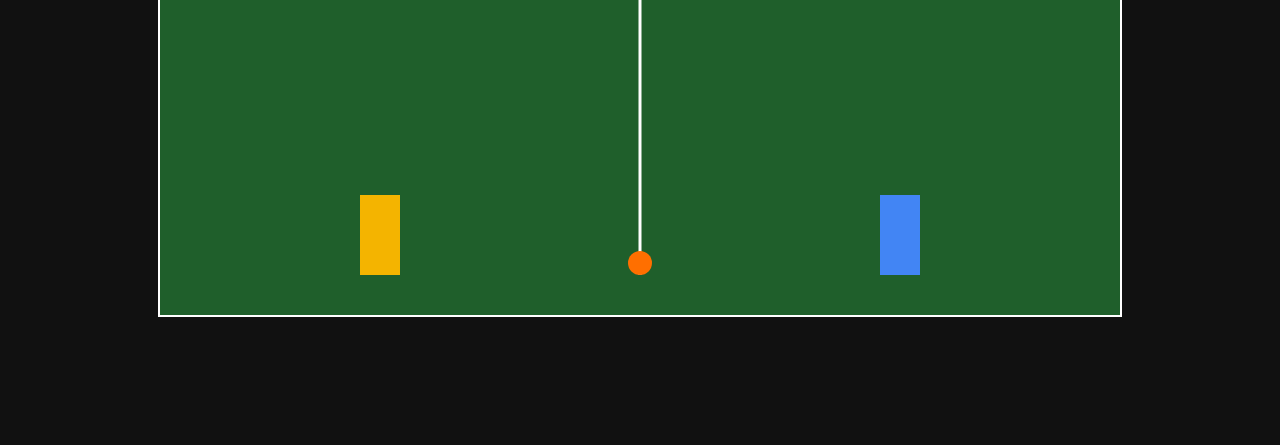
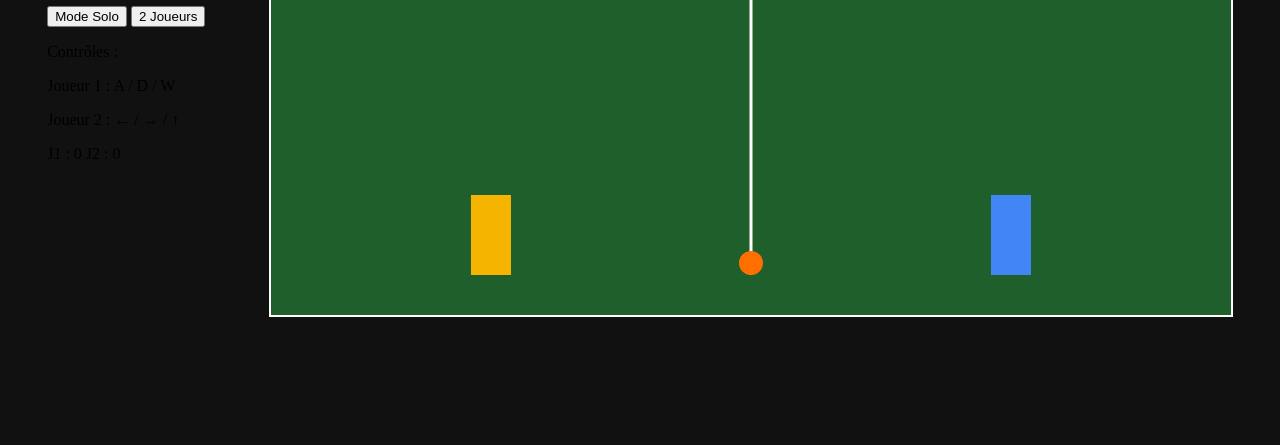
Before and after one commit to Officiel-Core-Nexus/Pro-Basket-Duel, a plain HTML site: page index.html in a window 1280 px wide. Shown: the part 355-800 px from the top of the page. Drawn offline with Linux system fonts and the light colour scheme.

Commit message:
Update index.html

```diff
--- a/index.html
+++ b/index.html
@@ -6,7 +6,30 @@
   <link rel="stylesheet" href="style.css">
 </head>
 <body>
+  <div id="ui">
+    <div id="title-screen">
+      <h1>Pro Basket Duel</h1>
+      <button id="btn-solo">Mode Solo</button>
+      <button id="btn-versus">2 Joueurs</button>
+      <p>Contrôles :</p>
+      <p>Joueur 1 : A / D / W</p>
+      <p>Joueur 2 : ← / → / ↑</p>
+    </div>
+
+    <div id="scoreboard" class="hidden">
+      <span id="score-p1">J1 : 0</span>
+      <span id="score-p2">J2 : 0</span>
+      <span id="mode-label"></span>
+    </div>
+  </div>
+
   <canvas id="gameCanvas" width="960" height="540"></canvas>
+
+  <!-- Sons (remplace les src par tes fichiers) -->
+  <audio id="snd-score" src="score.mp3"></audio>
+  <audio id="snd-bounce" src="bounce.mp3"></audio>
+  <audio id="snd-start" src="start.mp3"></audio>
+
   <script src="game.js"></script>
 </body>
 </html>
```
